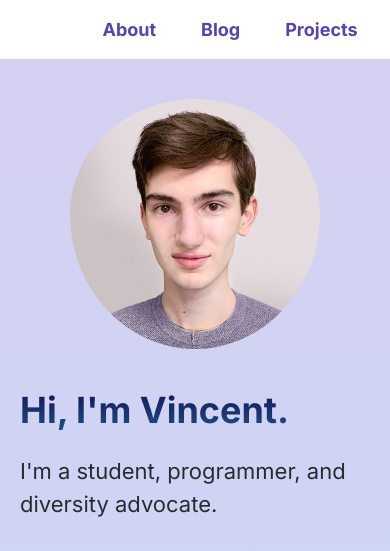
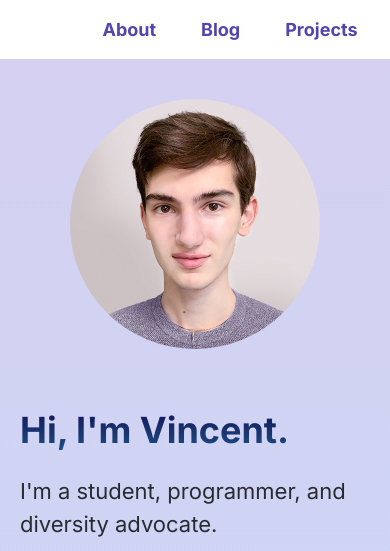
Before and after one commit to vincentspitale/Vincent-Spitale-Web, a Gatsby site: page / in a window 390 px wide. Shown: the top 551 px of the page. Built offline with nearby package versions, Linux system fonts and the light colour scheme; Gatsby itself is replaced by a stand-in of ours.

Commit message:
Update layout.css

```diff
--- a/src/components/layout.css
+++ b/src/components/layout.css
@@ -173,7 +173,7 @@ a:hover {
   }
 
   .HeroGroup img {
-    padding-top: 40px;
+    padding: 40px;
   }
 
 
```
